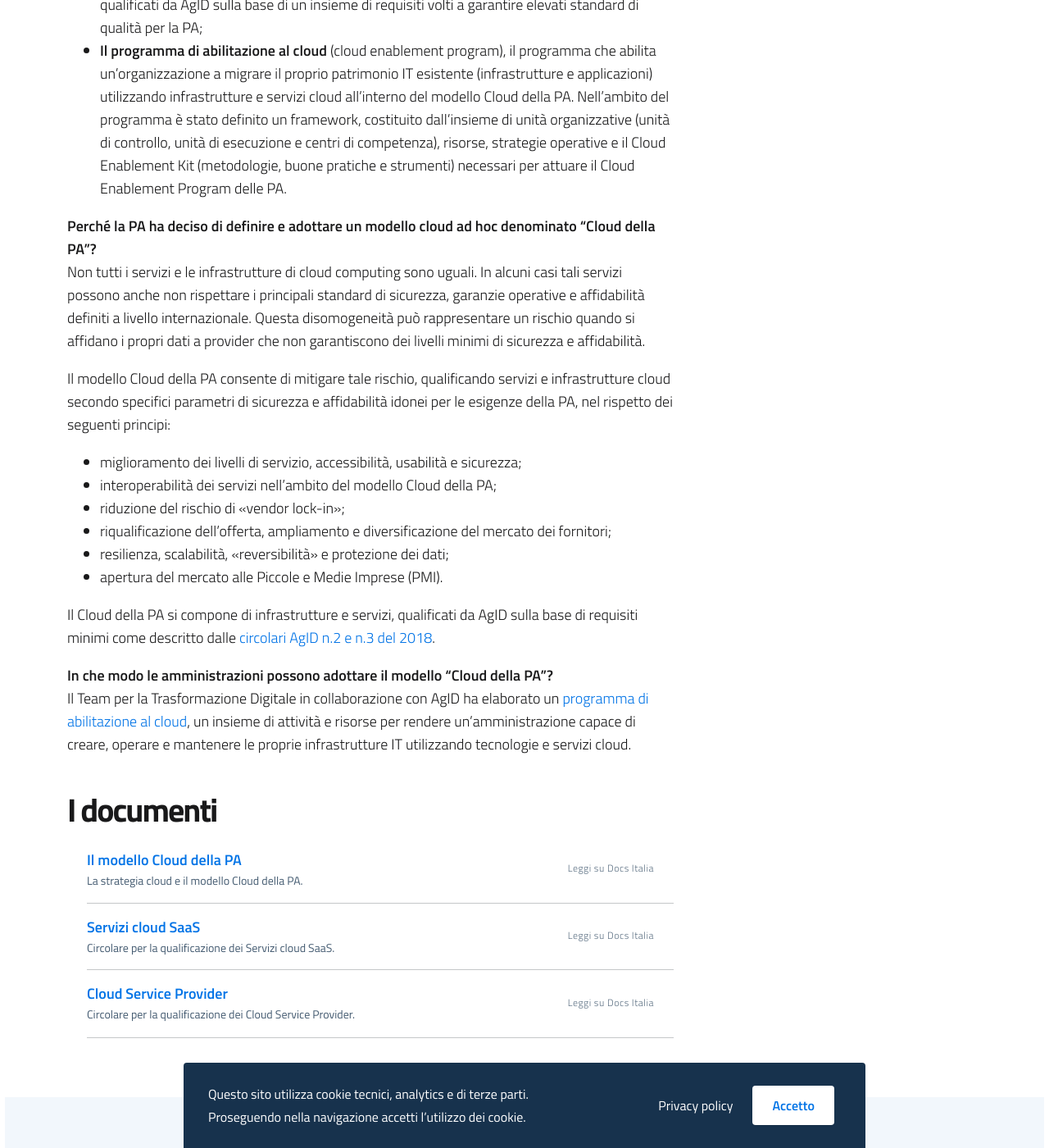
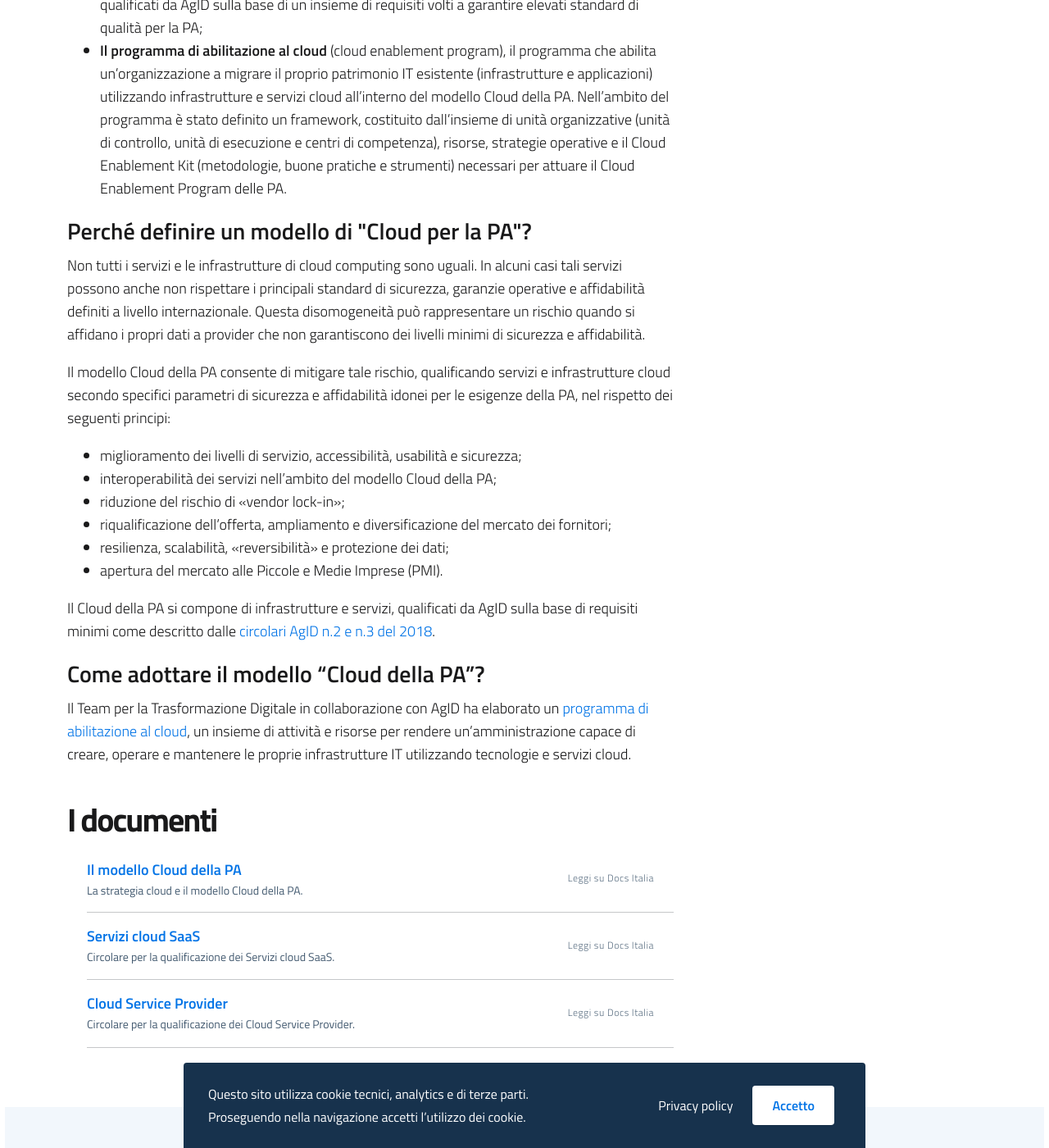
Before and after one commit to italia/cloud.italia.it, a Jekyll site: the page built from index.md, in a window 1280 px wide and 1400 px high, scrolled down 1794 px. Shown: the whole window at 82% size. Built offline with Jekyll 4.4.1, drawn with Linux system fonts in a browser that asks for light colours.

Commit message:
Update home-sections.html

```diff
--- a/_includes/home/home-sections.html
+++ b/_includes/home/home-sections.html
@@ -103,8 +103,8 @@
                                 </li>
                             </ul>
                             </p>
-                            <b>Perché la PA ha deciso di definire e adottare un
-				    modello cloud ad hoc denominato “Cloud della PA”?</b>
+			          <h4><a id="strategia-cloud">Perché definire un modello di "Cloud per la PA"?</a></h4>
+
                             <p>
                             Non tutti i servizi e le infrastrutture di cloud
                             computing sono uguali. In alcuni casi tali servizi
@@ -137,7 +137,7 @@
                             descritto dalle <a href="https://cloud.italia.it/projects/cloud-italia-circolari/it/latest/">circolari AgID
                             n.2 e n.3 del 2018</a>.
                             </p>
-                            <b>In che modo le amministrazioni possono adottare il modello “Cloud della PA”?</b>
+			<h4><a id="strategia-cloud">Come adottare il modello “Cloud della PA”?</a></h4>
                             <p>
                               Il Team per la Trasformazione Digitale in collaborazione con AgID ha elaborato un
                                 <a href="https://cloud.italia.it/it/cloud-enablement/">programma di
```
